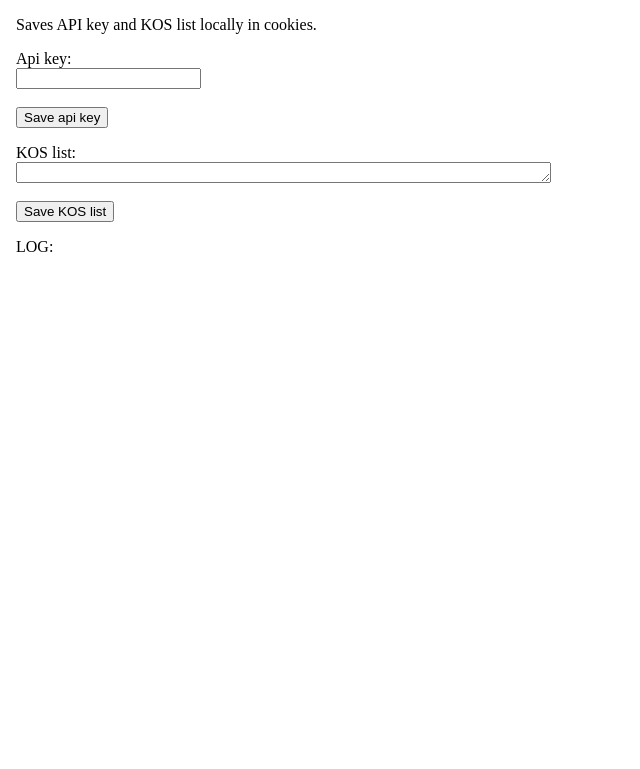
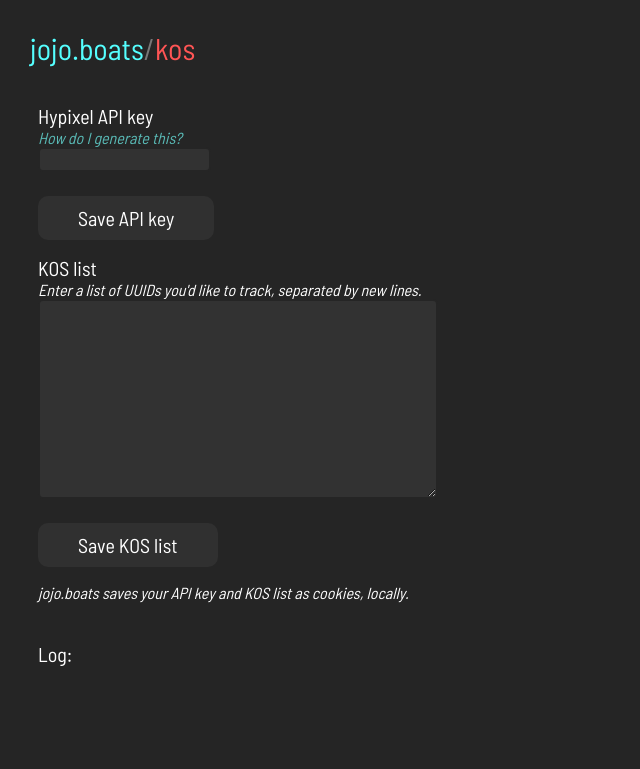
Before and after one commit to jojo259/jojo.boats, a Flask app: page /kos in a window 1280 px wide. Shown: the top 769 px of the page, without its empty margins (0-640 px from the left). Run offline with Flask 2, Linux system fonts and the light colour scheme.

Commit message:
Aesthetic changes + uploaded Barlow Semi Condensed

```diff
--- a/templates/kos.html
+++ b/templates/kos.html
@@ -1,12 +1,12 @@
 <html>
-	<style> /* all styling by brookeafk */
+	<style> /* all styling by BrookeAFK she is the best person ever!!! */
 		.kos {
 			font-family: "Barlow Semi Condensed";
 			padding: 15px;
 			background-color: #323232;
 			text-align: left;
 			width: 70%;
-			margin: 0 auto;
+			margin: 10px auto;
 			height: 80px;
 		}
 
@@ -60,28 +60,92 @@
 			background-color: #a13737;
 			color: #fff;
 		}
+
+		.logo {
+        color: #5FF;
+        font-size: 30px;
+    }
+
+		.text {
+			color: #fff;
+			font-size: 20px;
+		}
+
+		textarea, input {
+			background-color: #323232;
+			color: #FFF;
+			border: 2px solid #252525;
+			border-radius: 5px;
+			font-family: 'Barlow Semi Condensed';
+			font-size: 16px;
+		}
+
+		a:link {
+			color: #5abbb7;
+			background-color: transparent;
+			text-decoration: none;
+		}
+
+		a:visited {
+			color: #4b9b98;
+			background-color: transparent;
+			text-decoration: none;
+		}
+
+		a:hover {
+			color: #c2edee;
+			background-color: transparent;
+			text-decoration: underline;
+		}
+
+		a:active {
+			color: #ddf0f0;
+			background-color: transparent;
+			text-decoration: underline;
+		}
+
+		button {
+			all: inherit;
+			outline: 0px;
+			border-radius: 10px;
+			padding: 10px 40px 10px 40px;
+			text-align: center;
+			transition-duration: 0.3s;
+			background-color: #303030;
+		}
+
+		button:hover {
+			background-color: #454545;
+		}
+		@font-face {
+  			font-family: 'Barlow Semi Condensed';
+  			src: url("../static/BarlowSemiCondensed-Regular.ttf");
+		}
 	</style>
 	<head>
 		<title>KOS tracker</title>
 		<link rel="shortcut icon" href="{{ url_for("static", filename="favicon.ico") }}">
 		<meta content="KOS tracker" property="og:title" />
 	</head>
-	<body>
+	<body style="background-color: #252525; font-family: Barlow Semi Condensed; margin: 30px" class="text">
+		<p class="logo">jojo.boats<span style="color:#777">/</span><span style="color: #f55">kos</p>
 		<div style="padding: 8px">
-			Saves API key and KOS list locally in cookies.
+			<label for="apikeytextbox"><span class='text'>Hypixel API key</span><br><span style="font-size:16px"><i><a
+				href="https://api.hypixel.net/#section/Authentication/ApiKey" target="_blank">How do I generate
+				this?</a></i></span></label>
+			<br><input id="apikeytextbox" type="text">
+			<br><br><button onclick="saveApiKey()">Save API key</button>
 		</div>
 		<div style="padding: 8px">
-			<label for="apikeytextbox">Api key:</label>
-			<br><input id="apikeytextbox" type="text">
-			<br><br><button onclick="saveApiKey()">Save api key</button>
-		</div>
-		<div style="padding: 8px">
-			<label for="koslisttextbox">KOS list:</label>
-			<br><textarea id="koslisttextbox" rows="4" cols="64"></textarea>
+			<label for="koslisttextbox"><span class='text'>KOS list</span><br><span style="font-size: 16px"><i>Enter a list of UUIDs you'd like to track, separated by new lines.</i></span></label>
+			<br><textarea id="koslisttextbox" style="width: 400px; height: 200px"></textarea>
 			<br><br><button onclick="readKosList()">Save KOS list</button>
 		</div>
 		<div style="padding: 8px">
-			LOG:
+			<i style="font-size: 16px">jojo.boats saves your API key and KOS list as cookies, locally.</i>
+		</div><br>
+		<div style="padding: 8px">
+			Log:
 			<div id="htmllog">
 
 			</div>
```
Also changed, not shown: static/BarlowSemiCondensed-Regular.ttf (added).
